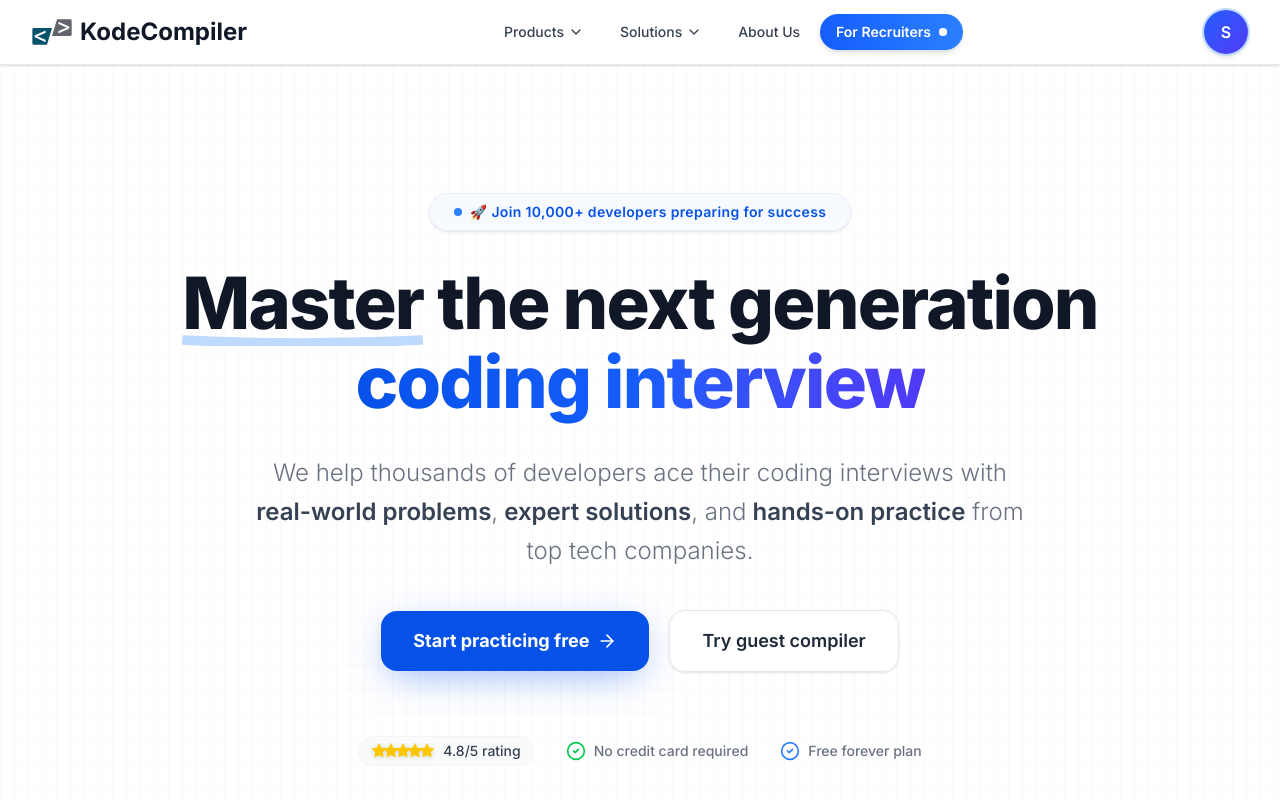
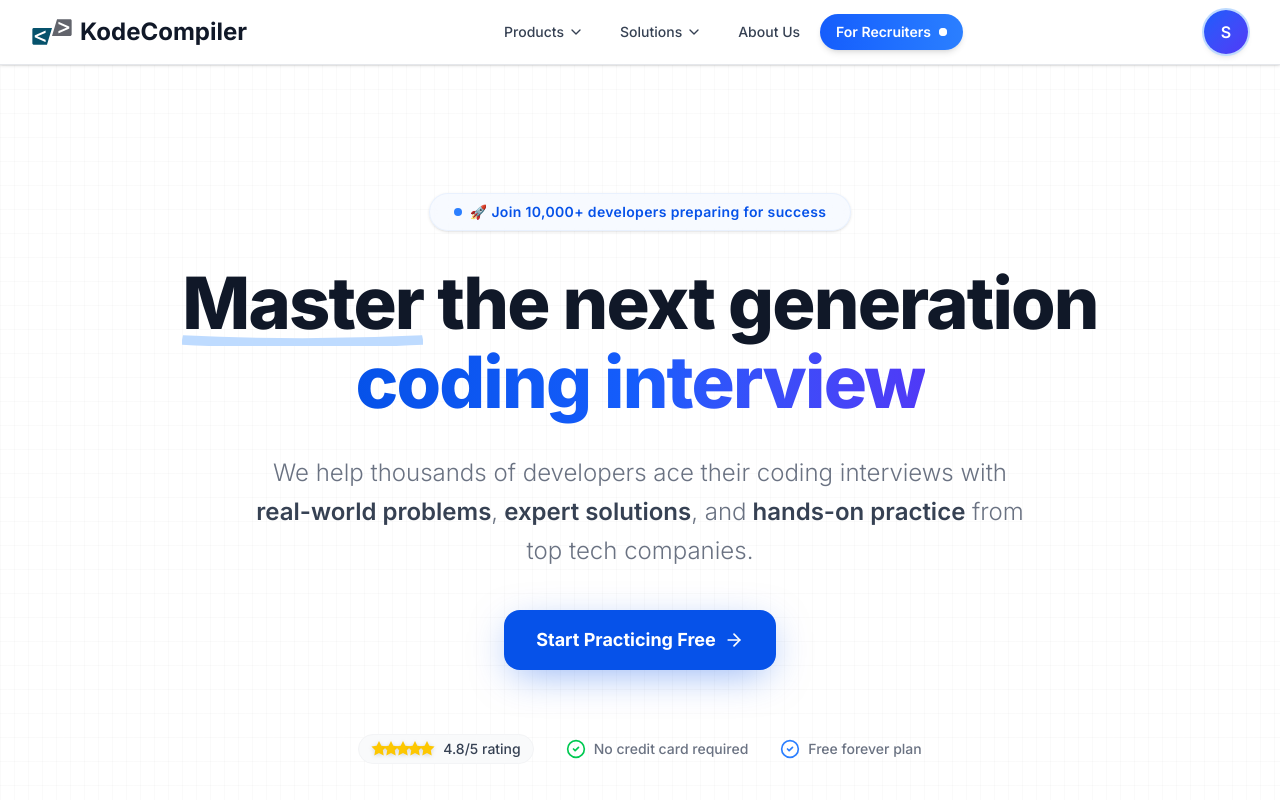
Before and after one commit to developermickey/kodecompiler-f, a React (Vite) app: page / in a window 1280 px wide. Shown: the top 800 px of the page. Built offline with nearby package versions, Linux system fonts and the light colour scheme; sample sign-in values are in the browser's storage.

Commit message:
Solved home issue - User reidrects to login page when cliks stats practice even if login is done

```diff
--- a/src/pages/Home/HeroSection.jsx
+++ b/src/pages/Home/HeroSection.jsx
@@ -66,21 +66,30 @@ const HeroSection = () => {
 
           {/* CTA Buttons */}
           <div className="flex flex-col sm:flex-row items-center justify-center gap-5 mb-16">
+            {user? <a
+              href="/editor"
+              className="group relative w-full sm:w-auto px-8 py-4 bg-[#0652e9] text-white text-lg font-bold rounded-2xl hover:bg-[#0547d1] transition-all duration-300 shadow-[0_10px_40px_-10px_rgba(6,82,233,0.5)] hover:shadow-[0_20px_40px_-10px_rgba(6,82,233,0.6)] hover:-translate-y-1 flex items-center justify-center gap-2 overflow-hidden"
+            >
+              <span className="relative z-10">Start Practicing Free</span>
+              <ArrowRight className="w-5 h-5 relative z-10 group-hover:translate-x-1 transition-transform" />
+              <div className="absolute inset-0 h-full w-full scale-0 rounded-2xl transition-all duration-300 group-hover:scale-100 group-hover:bg-[#0547d1]/50"></div>
+            </a>:
             <a
               href="/register"
               className="group relative w-full sm:w-auto px-8 py-4 bg-[#0652e9] text-white text-lg font-bold rounded-2xl hover:bg-[#0547d1] transition-all duration-300 shadow-[0_10px_40px_-10px_rgba(6,82,233,0.5)] hover:shadow-[0_20px_40px_-10px_rgba(6,82,233,0.6)] hover:-translate-y-1 flex items-center justify-center gap-2 overflow-hidden"
             >
-              <span className="relative z-10">Start practicing free</span>
+              <span className="relative z-10">Start Practicing Free</span>
               <ArrowRight className="w-5 h-5 relative z-10 group-hover:translate-x-1 transition-transform" />
               <div className="absolute inset-0 h-full w-full scale-0 rounded-2xl transition-all duration-300 group-hover:scale-100 group-hover:bg-[#0547d1]/50"></div>
-            </a>
+            </a>}
 
-            <a
+            {user?<></>:<a
               href="/guest-editor"
               className="w-full sm:w-auto px-8 py-4 bg-white/80 backdrop-blur-sm text-gray-800 text-lg font-semibold rounded-2xl border border-gray-200 hover:border-blue-200 hover:text-[#0652e9] hover:bg-white transition-all duration-300 shadow-sm hover:shadow-lg hover:-translate-y-1"
             >
               Try guest compiler
-            </a>
+            </a>}
+
           </div>
 
           {/* Trust Indicators (Redesigned) */}
--- a/src/pages/InterviewExperience/selectedExperience.jsx
+++ b/src/pages/InterviewExperience/selectedExperience.jsx
@@ -3,6 +3,7 @@ import { useSelector, useDispatch } from "react-redux";
 import { useParams, useNavigate } from "react-router-dom";
 import { fetchinterviewbyid } from "../../redux/slices/interviewExperienceSlice";
 import { API_BASE_URL } from "../../config/api";
+import Loader from "../../components/Loader";
 
 export default function SelectedExperience() {
   const { experienceId } = useParams();
@@ -69,10 +70,7 @@ export default function SelectedExperience() {
 
   if (experienceloading) return (
     <div className="min-h-screen bg-gradient-to-br from-blue-50 via-white to-gray-50 flex items-center justify-center">
-      <div className="text-center">
-        <div className="inline-block animate-spin rounded-full h-8 w-8 border-t-2 border-b-2 border-blue-600"></div>
-        <p className="mt-3 text-gray-600 text-xs">Loading experience details...</p>
-      </div>
+     <Loader/>
     </div>
   );
 
--- a/src/pages/WeeklyChallenges/ContestStartPage.jsx
+++ b/src/pages/WeeklyChallenges/ContestStartPage.jsx
@@ -4,7 +4,7 @@ import {
   Clock,
   Award,
   FileText,
-  Loader,
+
   AlertCircle,
   CheckCircle,
   Calendar,
@@ -23,6 +23,7 @@ import { useSelector } from "react-redux";
 import { useRef } from "react";
 import NotFound from "../NotFound";
 import { API_BASE_URL } from "../../config/api";
+import Loader from "../../components/Loader";
 
 export default function ContestStartPage() {
   const [agreed, setAgreed] = useState(false);
@@ -109,14 +110,7 @@ export default function ContestStartPage() {
   if (loading) {
     return (
       <div className="min-h-screen bg-white flex items-center justify-center px-4">
-        <div className="text-center space-y-3">
-          <div className="relative">
-            <div className="w-12 h-12 border-2 border-gray-300 border-t-blue-600 rounded-full animate-spin mx-auto"></div>
-          </div>
-          <p className="text-sm text-gray-600 font-medium">
-            Loading contest...
-          </p>
-        </div>
+       <Loader/>
       </div>
     );
   }
```
